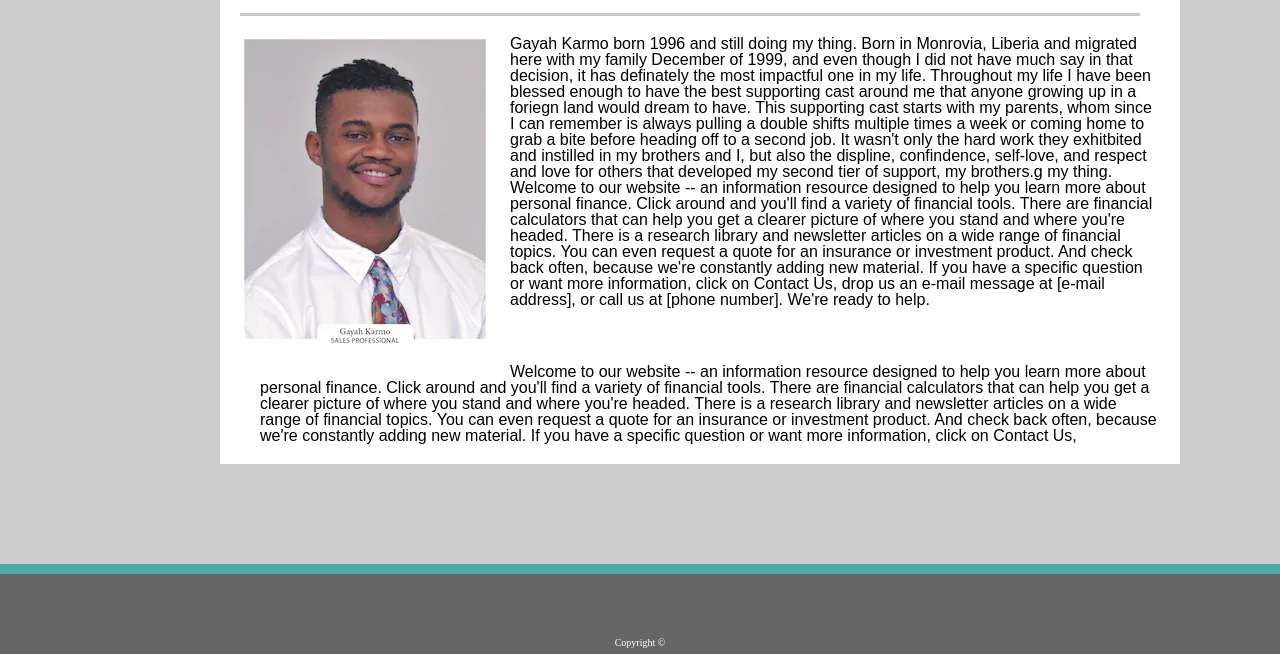
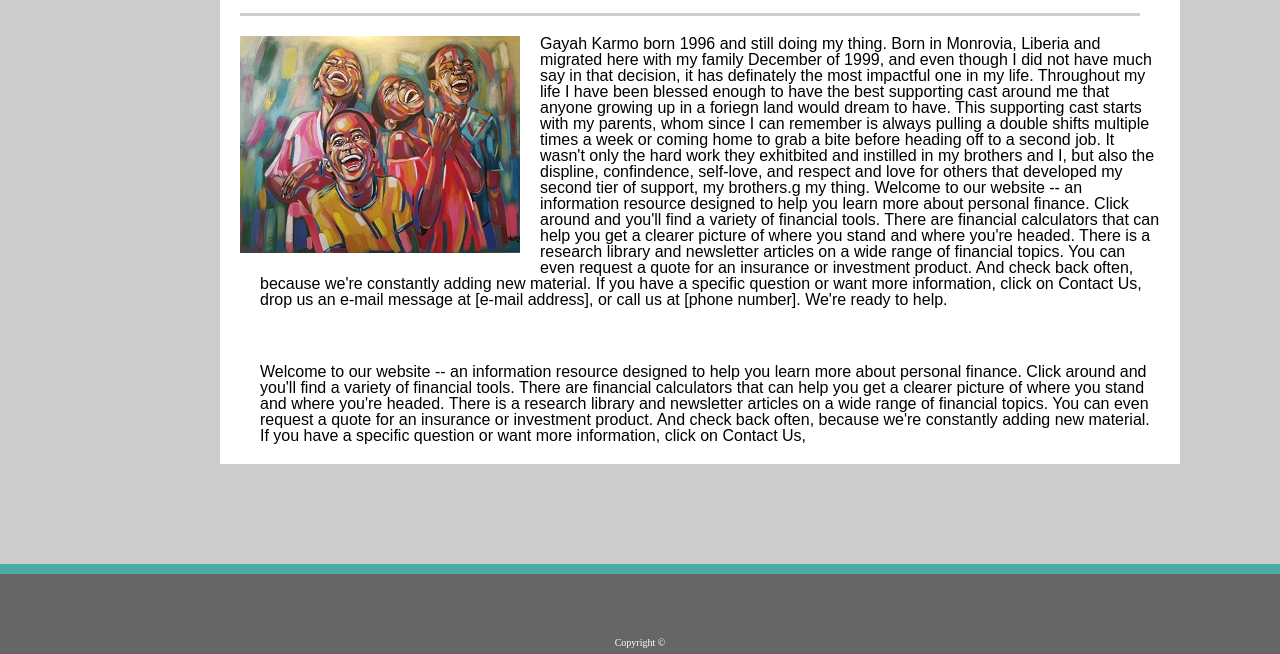
Before and after one commit to gkarmo/Basic-Portfolio, a plain HTML site: page index.html in a window 1280 px wide. Shown: the part 166-820 px from the top of the page. Drawn offline with Linux system fonts and the light colour scheme.

Commit message:
added new files

```diff
--- a/index.html
+++ b/index.html
@@ -29,7 +29,7 @@
                 <h2 class="main-header">About Me</h2>
                 </section>
 
-                <img class="main-pic" src="assets/images/gayah.jpg" alt="Gayah Karmo" />
+                <img class="main-pic" src="assets/images/joy.jpg" alt="Gayah Karmo" />
 
                 <p class="main-text">
                     Gayah Karmo born 1996 and still doing my thing. Born in Monrovia, Liberia and migrated here with my family December of 1999, and even though I did not have much say in that decision, it has definately the most impactful one in my life. Throughout my life I have been blessed enough
```
Also changed, not shown: assets/images/gayah.jpg (deleted), assets/images/joy.jpg (added).
